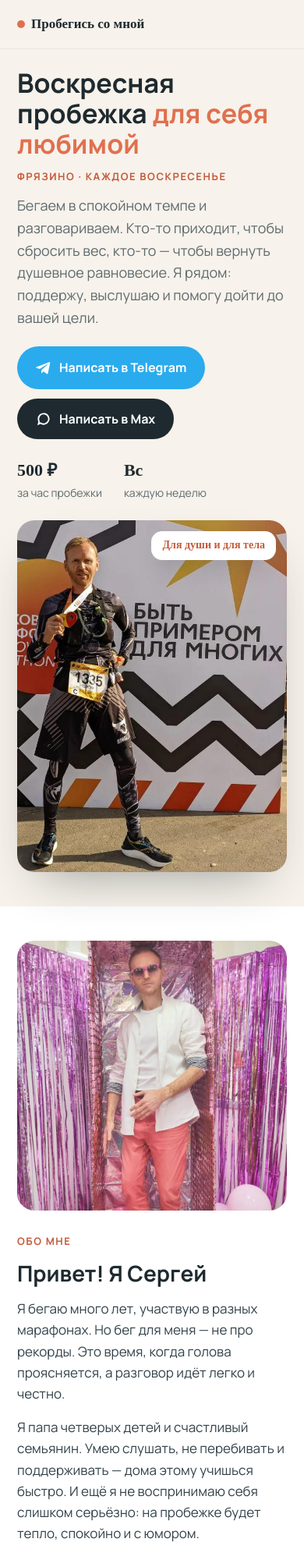
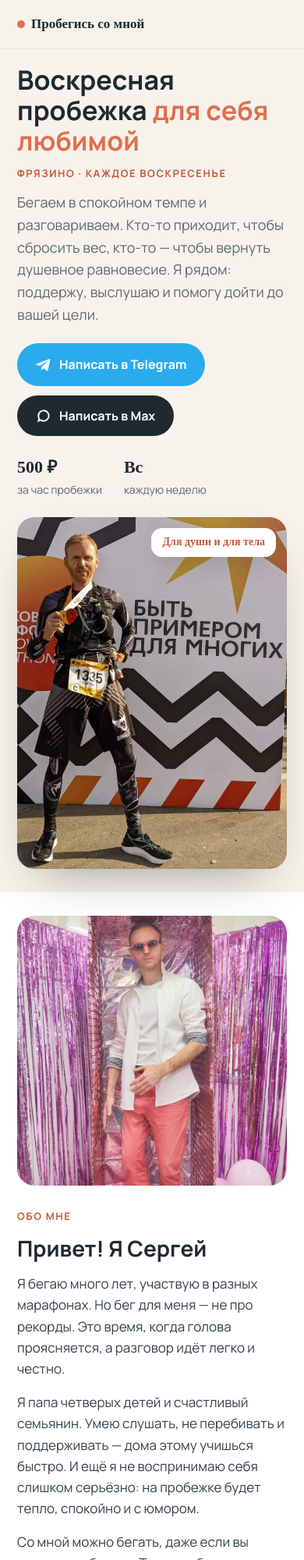
Before and after one commit to olgasmirnovahr1-creator/probegis, a plain HTML site: page index.html in a window 390 px wide. Shown: the top 2000 px of the page at 78% size. Drawn offline with Linux system fonts and the light colour scheme; a web font is replaced by a local one.

Commit message:
Меньше отступы между блоками
Co-Authored-By: Claude Opus 5.5 <noreply@anthropic.com>
Claude-Session: https://claude.ai/code/session_01Vkv3kVTMUMpRTfHx8HNi53

```diff
--- a/index.html
+++ b/index.html
@@ -20,7 +20,7 @@
   h1,h2,h3{font-family:Unbounded,Manrope,sans-serif;line-height:1.15;font-weight:700}
   a{color:inherit}
   .wrap{max-width:1080px;margin:0 auto;padding:0 22px}
-  section{padding:80px 0}
+  section{padding:56px 0}
   .eyebrow{display:inline-block;font-size:13px;letter-spacing:.12em;text-transform:uppercase;color:var(--accent-dark);font-weight:700;margin-bottom:14px}
 
   /* nav */
@@ -42,7 +42,7 @@
   .btn-ghost{background:transparent;color:var(--ink);border:2px solid var(--ink)}
 
   /* hero */
-  .hero{padding:56px 0 80px}
+  .hero{padding:44px 0 56px}
   .hero-text{display:flex;flex-direction:column}
   .hero .wrap{display:grid;grid-template-columns:1.1fr .9fr;gap:52px;align-items:center}
   .hero h1{font-size:clamp(36px,5.4vw,62px);margin-bottom:20px}
@@ -98,8 +98,8 @@
   footer{padding:30px 0 40px;text-align:center;color:var(--muted);font-size:14px}
 
   @media (max-width:820px){
-    section{padding:44px 0}
-    .hero{padding:24px 0 44px}
+    section{padding:30px 0}
+    .hero{padding:20px 0 30px}
     .hero .wrap,.about .wrap,.two,.where-box{grid-template-columns:1fr;gap:24px}
     .svc{grid-template-columns:1fr}
     .svc,.two,.where-box{margin-top:24px;gap:16px}
```
